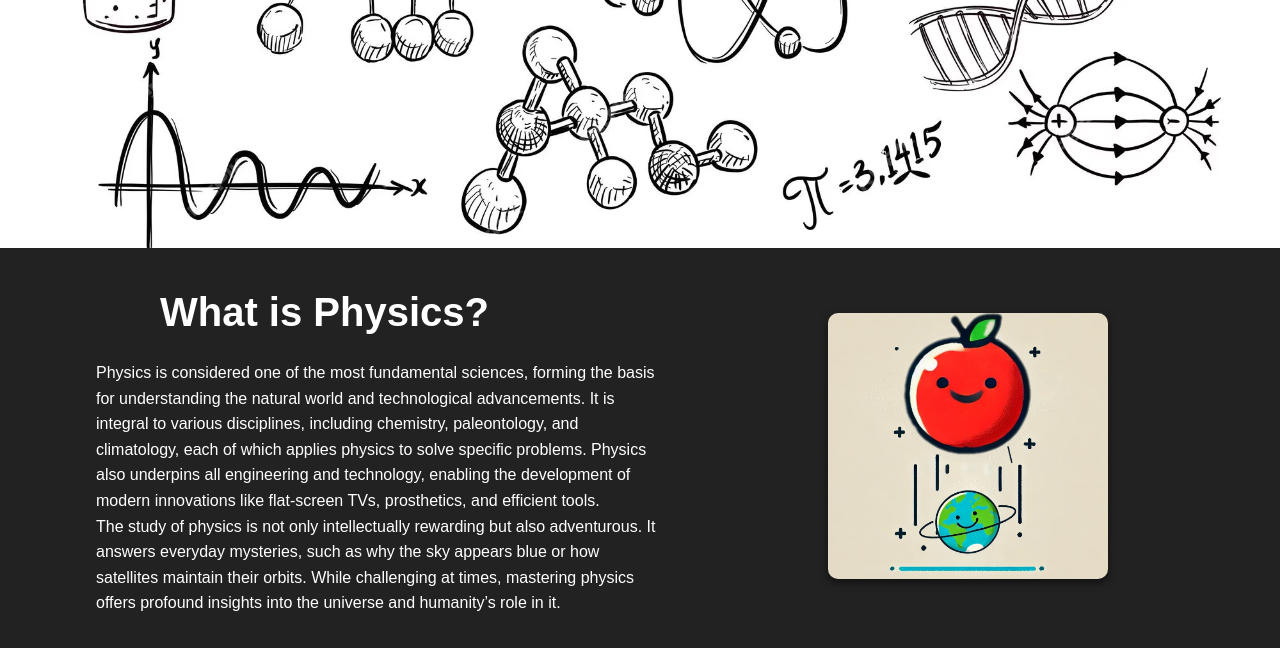
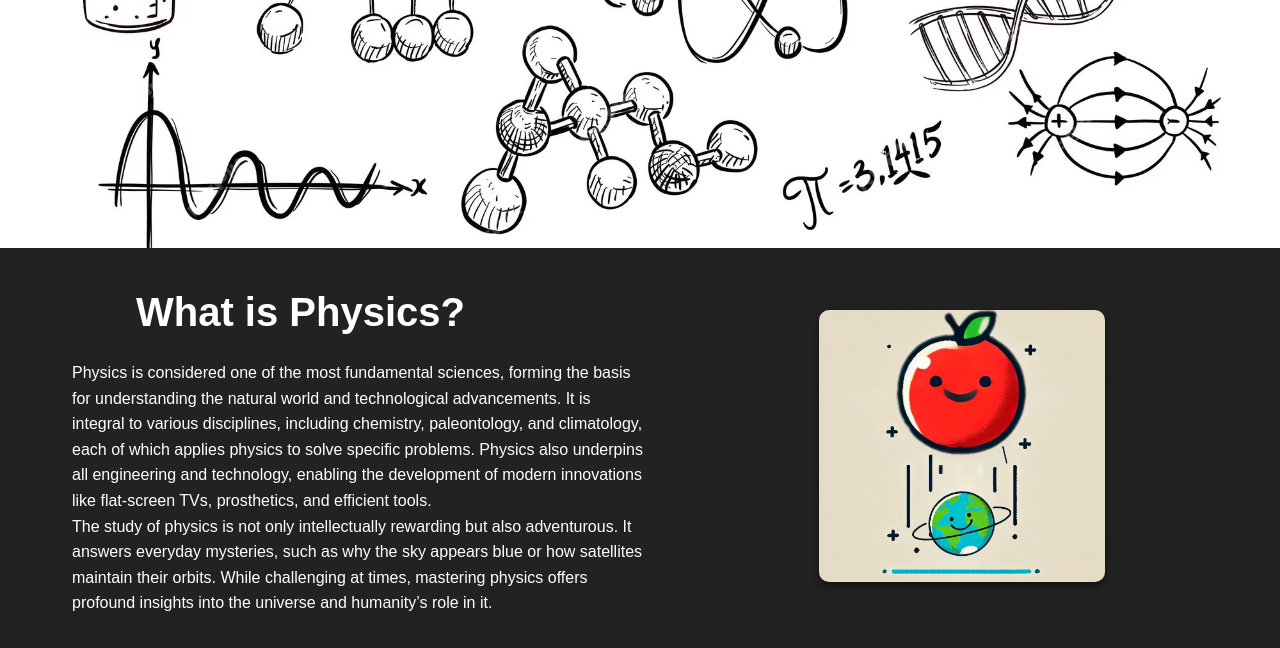
Before and after one commit to KimngGnmik/Exploring.Physics, a plain HTML site: page chapter_1.html in a window 1280 px wide. Shown: the part 462-1110 px from the top of the page. Drawn offline with Linux system fonts and the light colour scheme.

Commit message:
Quick fix 1.2

```diff
--- a/chapter_1.css
+++ b/chapter_1.css
@@ -172,7 +172,7 @@ nav {
     text-align: left; /* Align text to the left */
     max-width: 600px; /* Optional: set max width for readability */
     line-height: 1.6;
-    margin-left: 4rem;
+    margin-left: 2.5rem;
 }
 
 .Notes .text-content h1{
```
